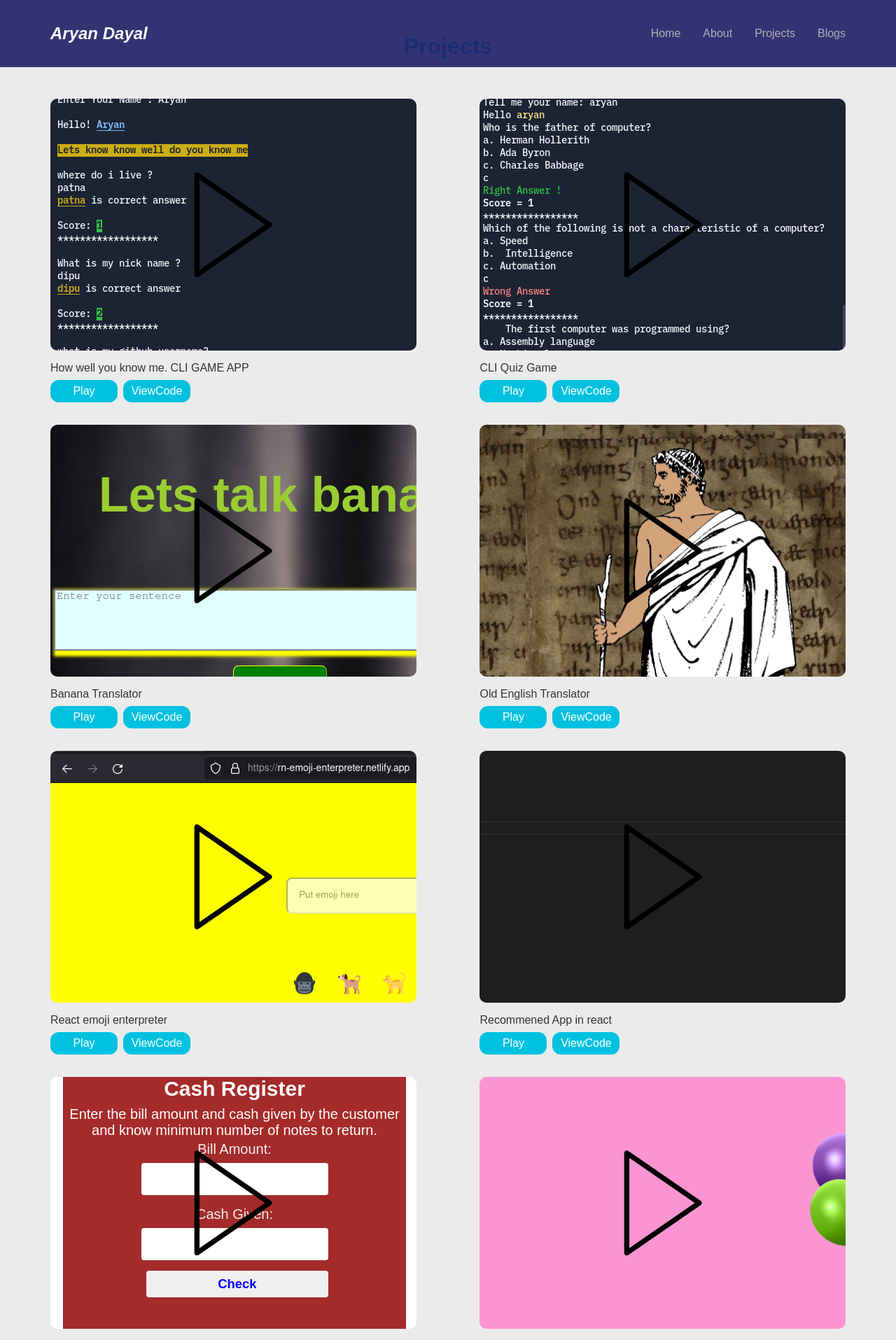
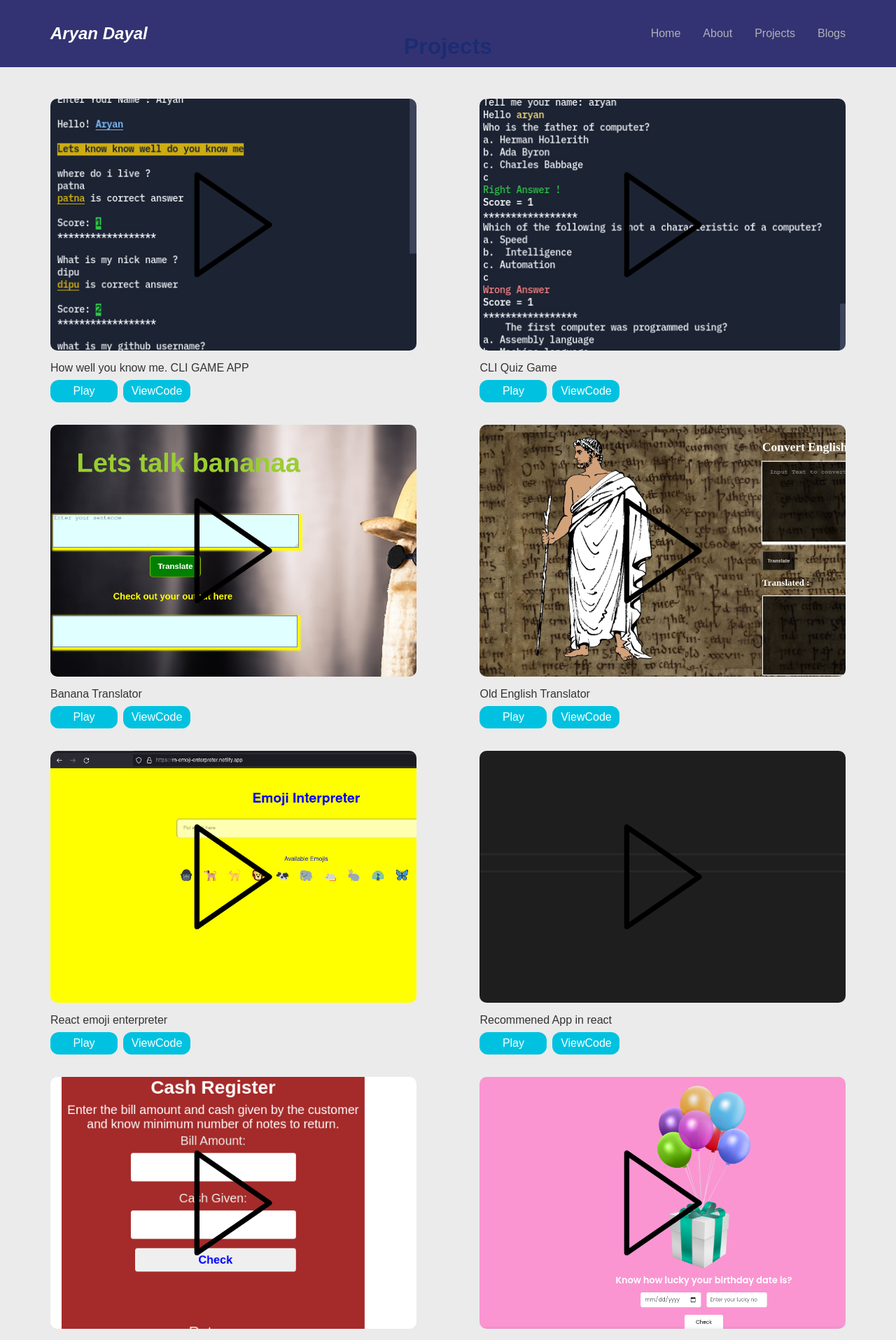
Before and after one commit to RnHuB/aryandayal-portfolio, a React (Create React App) app: page /Allprojects in a window 1280 px wide. Shown: the top 1915 px of the page at 70% size. Built offline with nearby package versions, Linux system fonts and the light colour scheme.

Commit message:
correct in css in projects background image

```diff
--- a/src/components/allProjects.css
+++ b/src/components/allProjects.css
@@ -143,38 +143,49 @@
 
   #project2-bgColor {
     background-image: url(./images//project2.png);
+    background-size: cover;
   }
 
   #project1 {
     background-image: url(./images/project1.png);
+    background-size: cover;
   }
 
   #project3-bgColor {
     background-image: url(./images/banana.png);
+    background-size: cover;
   }
   #project4-bgColor {
     background-image: url(./images/oldEnglish.png);
+    background-size: cover;
 }
 #project5-bgColor {
     background-image: url(./images/emoji.png);
+    background-size: cover;
 }
 #project6-bgColor {
     background-image: url(./images/blank.png);
+    background-size: cover;
 }
 #project7-bgColor {
     background-image: url(./images/cashReg.png);
+    background-size: cover;
 }
 #project8-bgColor {
     background-image: url(./images/birthdayLucky.png);
+    background-size: cover;
 }
 #project9-bgColor {
     background-image: url(./images/blank.png);
+    background-size: cover;
 }
 #project10-bgColor {
     background-image: url(./images/blank.png);
+    background-size: cover;
 }
 #project11-bgColor {
       background-image: url(./images/blank.png);
+      background-size: cover;
 }
 
   #online-chess {
```
